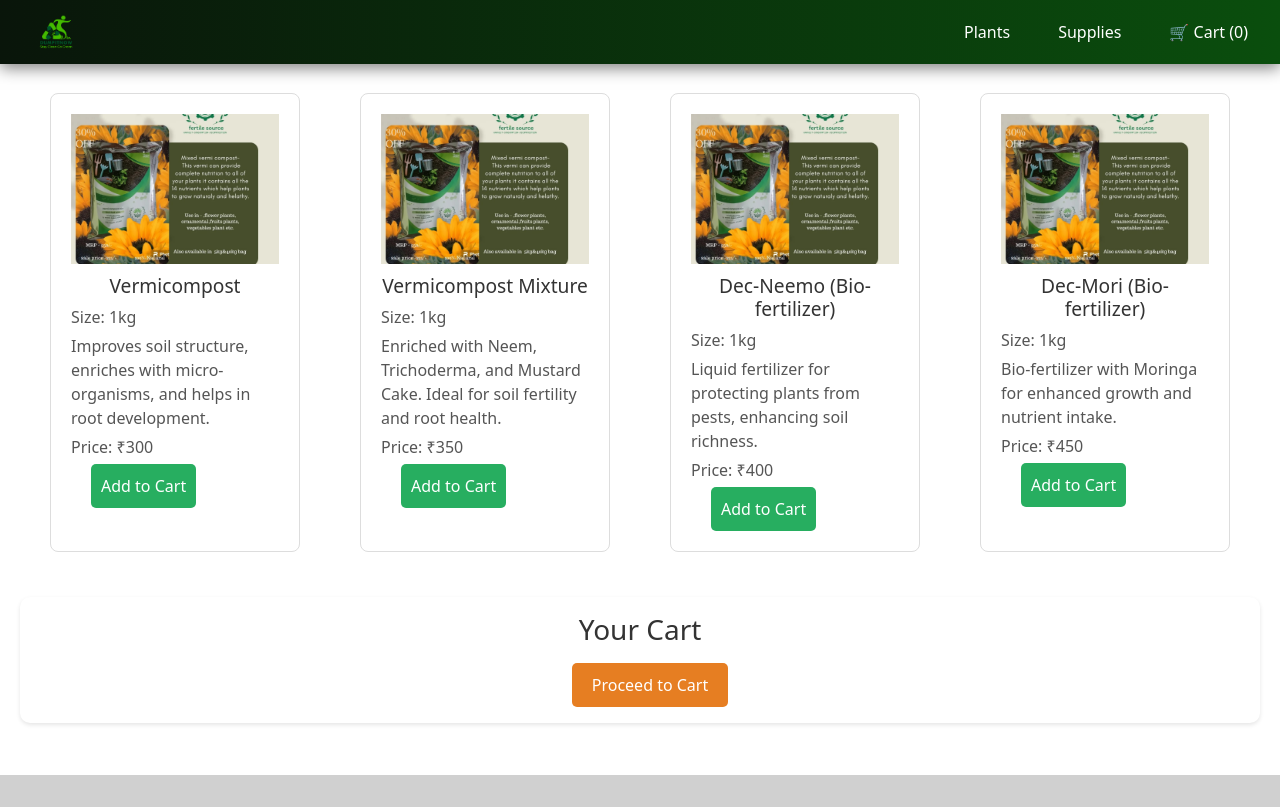
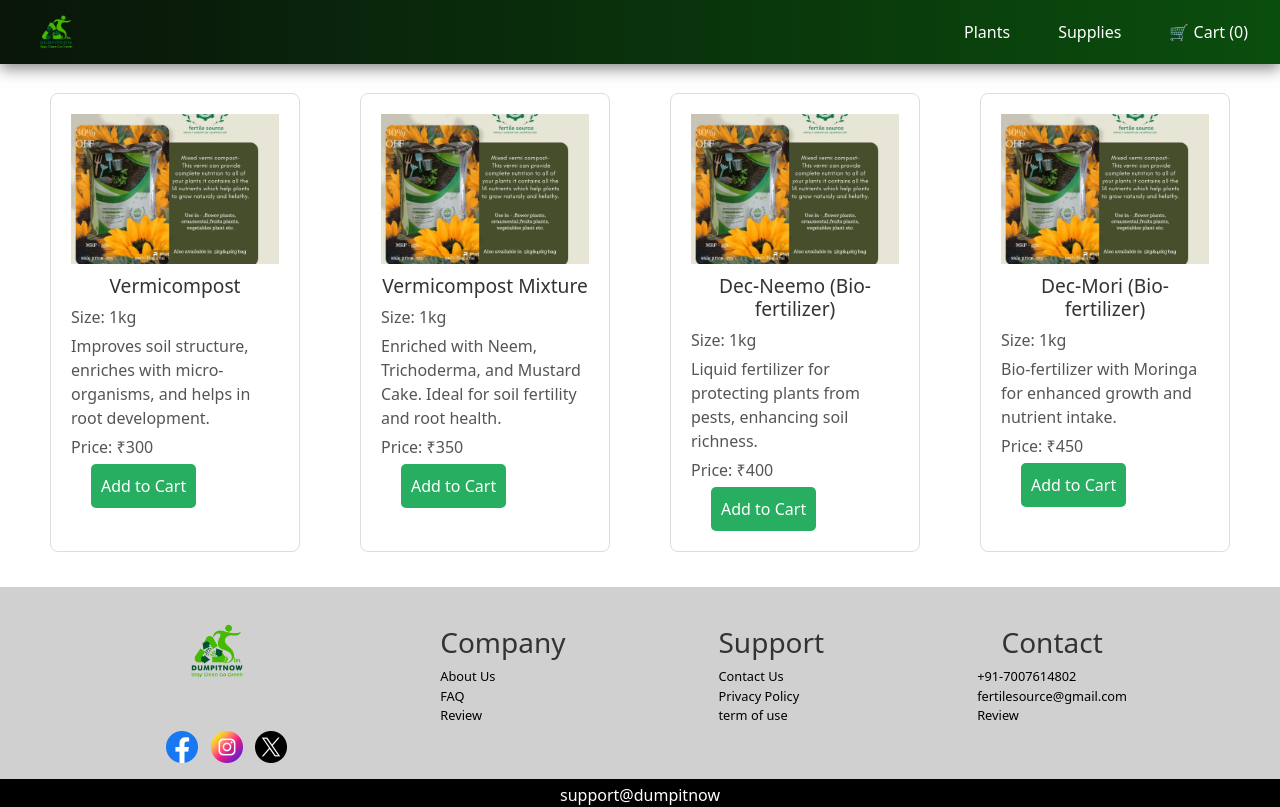
Before and after one commit to Suryapp8/DIN-NEW, a React (Create React App) app in the folder dumpitnow/: page /supplies in a window 1280 px wide. Shown: the top 807 px of the page. Built offline with nearby package versions, Linux system fonts and the light colour scheme.

Commit message:
fixed some bugs

```diff
--- a/dumpitnow/src/components/Supplies.js
+++ b/dumpitnow/src/components/Supplies.js
@@ -61,20 +61,6 @@ const SupplyPage = ({ cart, setCart }) => {
           </div>
         ))}
       </div>
-
-      <div className="cart-summary">
-        <h3>Your Cart</h3>
-        <ul>
-          {addedProducts.map((item) => (
-            <li key={item.id}>
-              {item.name} x {item.quantity} kg {/* Show quantity in kg */}
-            </li>
-          ))}
-        </ul>
-        <Link to="/cart">
-          <button className="checkout-btn">Proceed to Cart</button>
-        </Link>
-      </div>
     </div>
   );
 };
```
